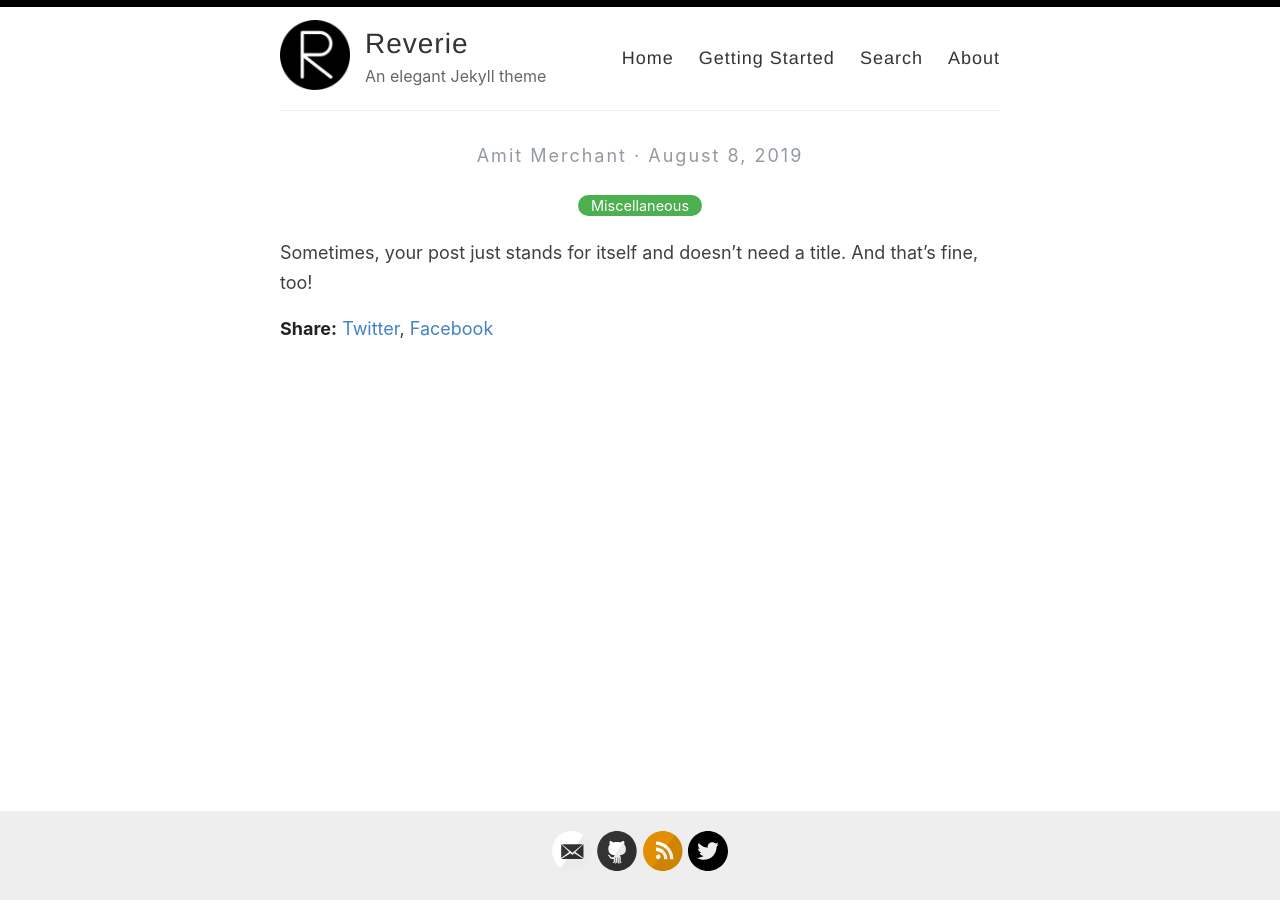
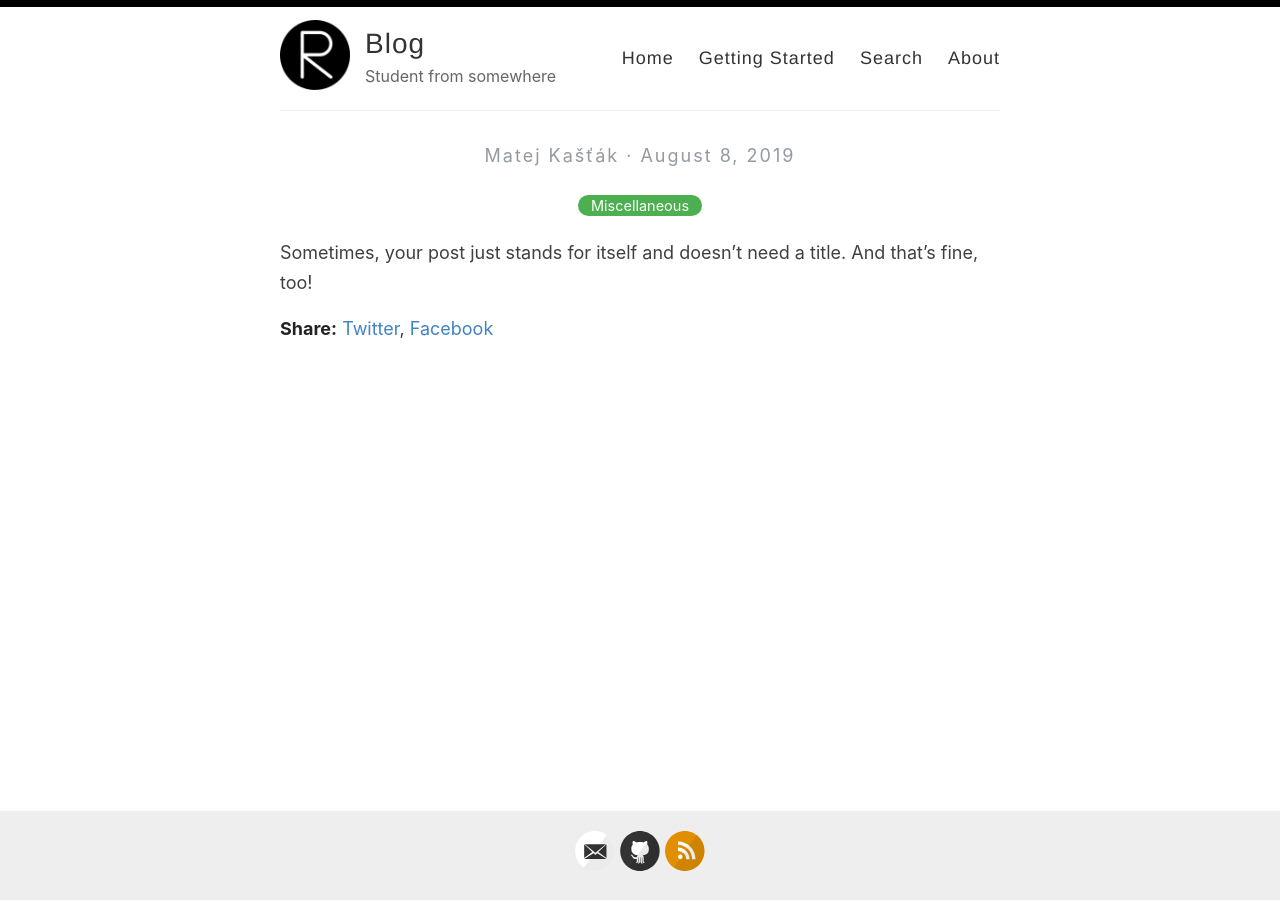
Before and after one commit to MatejKastak/matejkastak.github.io, a Jekyll site: the page built from _posts/2019-08-08-no-title-posts.md, in a window 1280 px wide. Built offline with Jekyll 4.4.1, drawn with Linux system fonts in a browser that asks for light colours.

Commit message:
Update _config.yml

```diff
--- a/_config.yml
+++ b/_config.yml
@@ -3,13 +3,13 @@
 #
 
 # Name of your site (displayed in the header)
-name: Reverie
+name: Blog
 
 # Name of the author
-author: Amit Merchant
+author: Matej Kašťák
 
 # Short bio or description (displayed in the header)
-description: An elegant Jekyll theme
+description: Student from somewhere
 
 # URL of your avatar or profile pic (you could use your GitHub profile pic)
 avatar: /images/reverie.png
@@ -21,15 +21,15 @@ avatar: /images/reverie.png
 # Includes an icon in the footer for each username you enter
 footer-links:
   dribbble:
-  email: amit.d.merchant@gmail.com
+  email: matej.kastak@gmail.com
   facebook:
   flickr:
-  github: amitmerchant1990/reverie
+  github: MatejKastak/
   instagram:
   linkedin:
   pinterest:
   rss: rss
-  twitter: amit_merchant
+  twitter:
   stackoverflow:
   youtube: # channel/<your_long_string> or user/<user-name>
   googleplus: # anything in your profile username that comes after plus.google.com/
@@ -41,18 +41,18 @@ footer-links:
 disqus:
 
 # Enter your Google Analytics web tracking code (e.g. UA-2110908-2) to activate tracking
-google_analytics: UA-43339302-11
+google_analytics:
 
-# Your website URL (e.g. http://amitmerchant1990.github.io or http://www.amitmerchant.com)
+# Your website URL (e.g. http://matejkastak.github.io)
 # Used for Sitemap.xml and your RSS feed
-url: http://www.amitmerchant.com/reverie
-enforce_ssl: https://www.amitmerchant.com/reverie
+url: http://matejkastak.github.io
+enforce_ssl: https://matejkastak.github.io
 
 # If you're hosting your site at a Project repository on GitHub pages
 # (http://yourusername.github.io/repository-name)
 # and NOT your User repository (http://yourusername.github.io)
 # then add in the baseurl here, like this: "/repository-name"
-baseurl: "/reverie"
+baseurl: ""
 
 #
 # !! You don't need to change any of the configuration flags below !!
```
